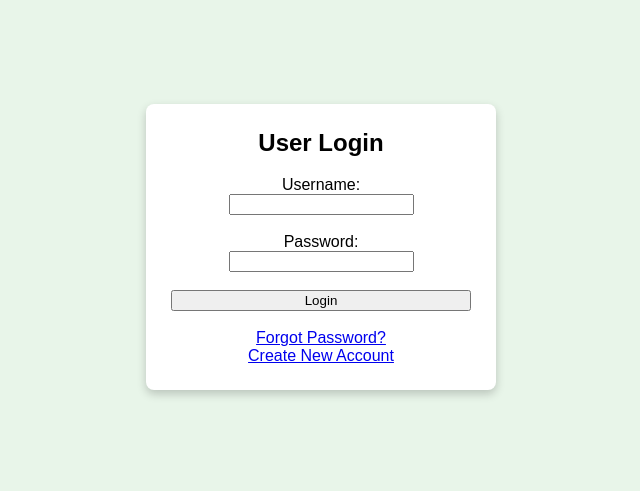
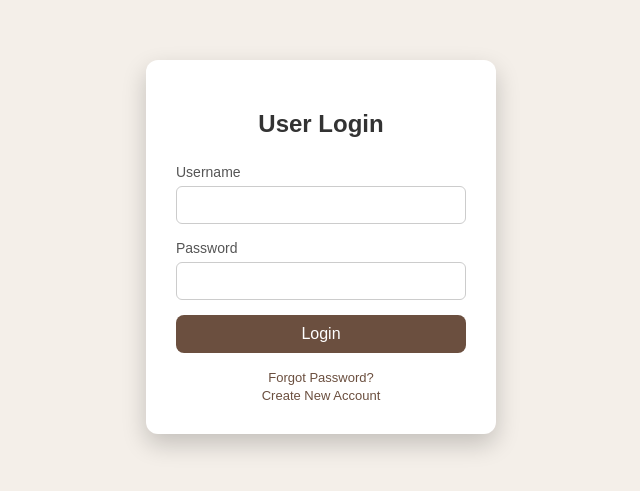
Before and after one commit to Pavan0000008/hotel-booking-portal, a plain HTML site: page index.html in a window 1280 px wide. Shown: the part 153-644 px from the top of the page, without its empty margins (319-959 px from the left). Drawn offline with Linux system fonts and the light colour scheme.

Commit message:
index.html

```diff
--- a/index.html
+++ b/index.html
@@ -1,68 +1,111 @@
 <!DOCTYPE html>
-<html>
+<html lang="en">
 <head>
+    <meta charset="UTF-8">
     <title>Hotel Booking Portal - Login</title>
 
     <style>
-        html, body {
-            height: 100%;
-            margin: 0;
+        * {
+            box-sizing: border-box;
+            font-family: Arial, sans-serif;
         }
 
         body {
-            background-color: #e8f5e9;
-            font-family: Arial;
+            margin: 0;
+            height: 100vh;
+            background-color: #f4efe9;
+            display: flex;
+            justify-content: center;
+            align-items: center;
         }
 
-        .box {
+        .login-box {
+            width: 350px;
             background-color: #ffffff;
-            padding: 25px;
-            width: 300px;
-            border-radius: 8px;
-            box-shadow: 0 4px 10px rgba(0,0,0,0.2);
+            padding: 30px;
+            border-radius: 12px;
+            box-shadow: 0 10px 25px rgba(0,0,0,0.2);
         }
 
-        h2 {
-            margin-top: 0;
+        .login-box h2 {
             text-align: center;
+            margin-bottom: 25px;
+            color: #333;
+        }
+
+        label {
+            font-size: 14px;
+            color: #555;
+        }
+
+        input[type="text"],
+        input[type="password"] {
+            width: 100%;
+            padding: 10px;
+            margin-top: 5px;
+            margin-bottom: 15px;
+            border: 1px solid #ccc;
+            border-radius: 6px;
+            font-size: 14px;
+        }
+
+        input:focus {
+            outline: none;
+            border-color: #6b4f3f;
         }
 
         input[type="submit"] {
             width: 100%;
+            padding: 10px;
+            background-color: #6b4f3f;
+            color: white;
+            border: none;
+            border-radius: 8px;
+            font-size: 16px;
+            cursor: pointer;
+        }
+
+        input[type="submit"]:hover {
+            background-color: #5a4032;
+        }
+
+        .links {
+            text-align: center;
+            margin-top: 15px;
+        }
+
+        .links a {
+            text-decoration: none;
+            color: #6b4f3f;
+            font-size: 13px;
+        }
+
+        .links a:hover {
+            text-decoration: underline;
         }
     </style>
 </head>
 
 <body>
 
-<table width="100%" height="100%">
-    <tr>
-        <td align="center" valign="middle">
-
-            <div class="box">
+<div class="login-box">
     <h2>User Login</h2>
 
-                <form action="booking.html">
-                    Username:<br>
-                    <input type="text"><br><br>
+    <form action="booking.html" method="get">
+        <label>Username</label>
+        <input type="text" name="username">
 
-                    Password:<br>
-                    <input type="password"><br><br>
+        <label>Password</label>
+        <input type="password" name="password">
 
         <input type="submit" value="Login">
     </form>
 
-                <br>
-
-                <center>
+    <div class="links">
         <a href="#">Forgot Password?</a><br>
         <a href="#">Create New Account</a>
-                </center>
     </div>
-
-        </td>
-    </tr>
-</table>
+</div>
 
 </body>
 </html>
```
Lines whose indentation alone changed are shown as unchanged.
